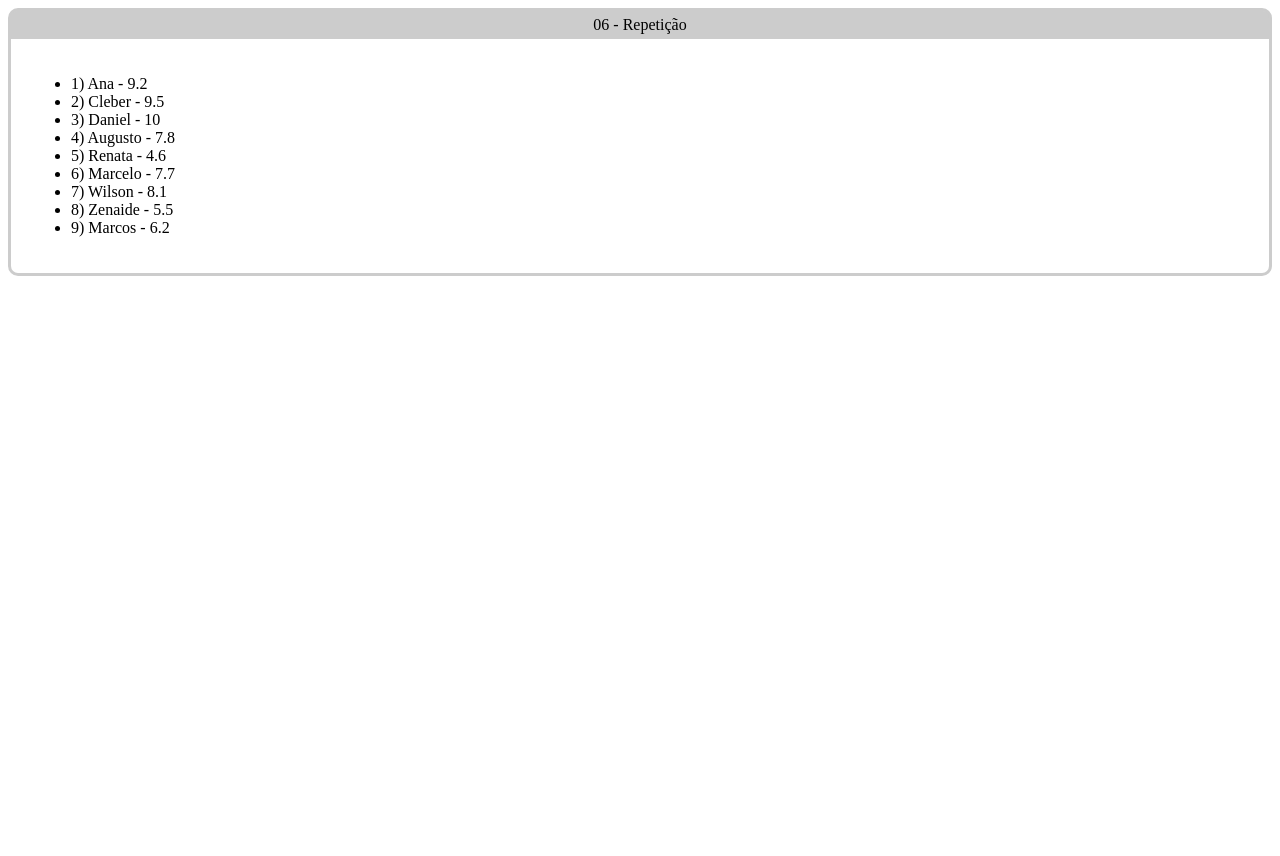
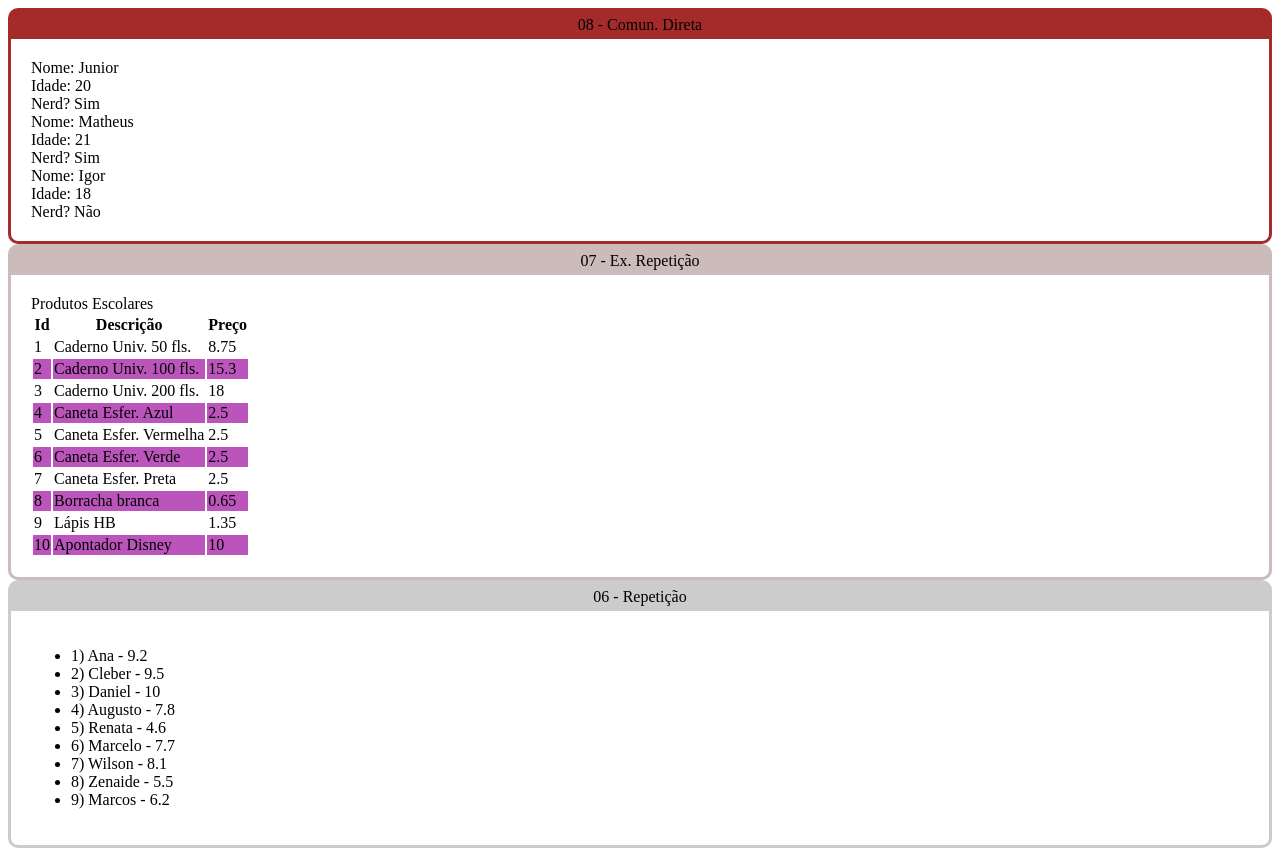
Before and after one commit to eddyajunior/udemy-react-redux-fundamentos, a React (Create React App) app: page / in a window 1280 px wide. Before the commit the page ends 800 px from the top, so only its background shows below. Built offline with nearby package versions, Linux system fonts and the light colour scheme.

Commit message:
Video #34 - Comunicação Direta

```diff
--- /dev/null
+++ b/src/components/comunicacao/DiretaFilho.jsx
@@ -0,0 +1,13 @@
+import React from 'react';
+
+const DiretaFilho = (props) => {
+    return (
+        <div>
+            <div>Nome: {props.nome}</div>
+            <div>Idade: {props.idade}</div>
+            <div>Nerd? {props.nerd ? 'Sim' : 'Não'}</div>
+        </div>
+    );
+};
+
+export default DiretaFilho;
--- /dev/null
+++ b/src/components/comunicacao/DiretaPai.jsx
@@ -0,0 +1,14 @@
+import React from 'react';
+import DiretaFilho from './DiretaFilho';
+
+const DiretaPai = (props) => {
+    return (
+        <div>
+            <DiretaFilho nome="Junior" idade={20} nerd={true} />
+            <DiretaFilho nome="Matheus" idade={21} nerd={true} />
+            <DiretaFilho nome="Igor" idade={18} nerd={false} />
+        </div>
+    );
+};
+
+export default DiretaPai;
--- /dev/null
+++ b/src/components/repeticao/ListaProdutos.css
@@ -0,0 +1,7 @@
+.odd {
+    background-color: #b5b;
+}
+
+.nodd {
+    background-color: #fff;
+}
--- /dev/null
+++ b/src/components/repeticao/ListaProdutos.jsx
@@ -0,0 +1,42 @@
+import React from 'react';
+
+import produtos from '../../data/produtos';
+import './ListaProdutos.css';
+
+const ListaProdutos = () => {
+    const isOdd = (id) => {
+        return id % 2 === 0 ? 'odd' : 'nodd';
+    };
+
+    const listaProdutos = produtos.map((produto) => {
+        return (
+            <tr key={produto.id}
+                className={isOdd(produto.id)}
+            >
+                <td>{produto.id}</td>
+                <td>{produto.nome}</td>
+                <td>{produto.preco}</td>
+            </tr>
+        );
+    });
+
+    return (
+        <div>
+            Produtos Escolares
+            <table cellpading={10} cellSpacing={2}>
+                <thead>
+                    <tr>
+                    <th>Id</th>
+                    <th>Descrição</th>
+                    <th>Preço</th>
+                    </tr>
+                </thead>
+                <tbody>
+                    {listaProdutos}
+                </tbody>
+            </table>
+        </div>
+    );
+};
+
+export default ListaProdutos;
--- a/src/data/produtos.js
+++ b/src/data/produtos.js
@@ -1,3 +1,12 @@
 export default [
-    { id: 1, nome: "Ana", preco: 10.65 }
+    { id: 1, nome: "Caderno Univ. 50 fls.", preco: 8.75 },
+    { id: 2, nome: "Caderno Univ. 100 fls.", preco: 15.30 },
+    { id: 3, nome: "Caderno Univ. 200 fls.", preco: 18.00 },
+    { id: 4, nome: "Caneta Esfer. Azul", preco: 2.50 },
+    { id: 5, nome: "Caneta Esfer. Vermelha", preco: 2.50 },
+    { id: 6, nome: "Caneta Esfer. Verde", preco: 2.50 },
+    { id: 7, nome: "Caneta Esfer. Preta", preco: 2.50 },
+    { id: 8, nome: "Borracha branca", preco: 0.65 },
+    { id: 9, nome: "Lápis HB", preco: 1.35 },
+    { id: 10, nome: "Apontador Disney", preco: 10.00 }
 ]
--- a/src/index.js
+++ b/src/index.js
@@ -2,12 +2,24 @@ import React from 'react';
 import ReactDOM from "react-dom";
 import Card from './components/layout/Card';
 import ListaAlunos from './components/repeticao/ListaAlunos';
+import ListaProdutos from './components/repeticao/ListaProdutos';
+import DiretaPai from './components/comunicacao/DiretaPai';
 
 ReactDOM.render(
   <div>
+    <Card titulo="08 - Comun. Direta" color="brown">
+      <DiretaPai />
+    </Card>
+
+    <Card titulo="07 - Ex. Repetição" color="#cbb">
+      <ListaProdutos />
+    </Card>
+
     <Card titulo="06 - Repetição" color="#ccc">
       <ListaAlunos />
     </Card>
+
+
   </div>,
   document.getElementById('root')
   );
```
